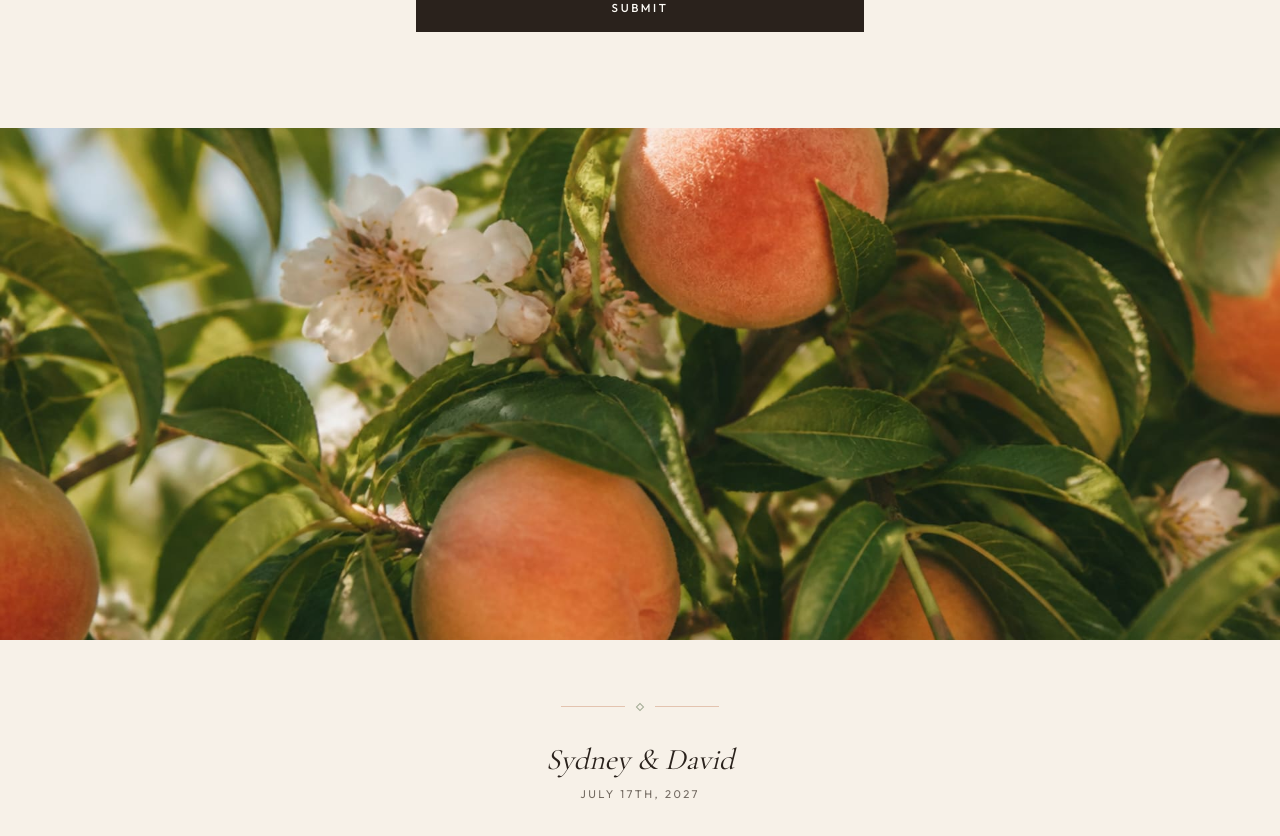
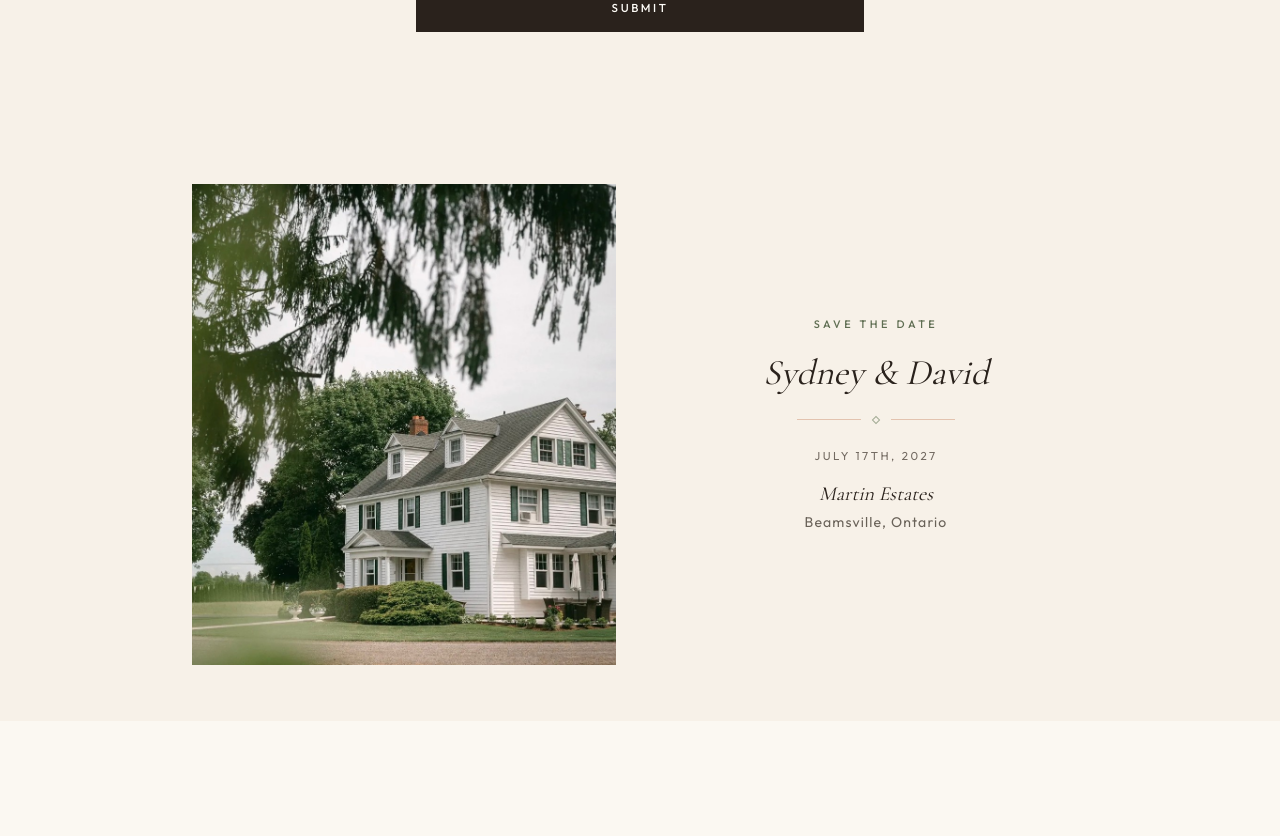
Before and after one commit to AndrewC107/SydneyAndDavid_Wedding, a Next.js app: page / in a window 1280 px wide. Shown: the part 2080-2916 px from the top of the page. After the commit the page ends 2801 px from the top, so only its background shows below. Built offline with nearby package versions, Linux system fonts and the light colour scheme.

Commit message:
2 Updates

```diff
--- a/app/layout.tsx
+++ b/app/layout.tsx
@@ -36,10 +36,10 @@ export const metadata: Metadata = {
     siteName: coupleNames,
     images: [
       {
-        url: "/images/visual-peaches.jpg",
-        width: 1200,
-        height: 675,
-        alt: `Ripe peaches and blossoms — ${coupleNames} Save the Date`,
+        url: "/images/hero-orchard.jpg",
+        width: 1600,
+        height: 2133,
+        alt: `Sunlit peach orchard — ${coupleNames} Save the Date`,
       },
     ],
   },
@@ -47,7 +47,7 @@ export const metadata: Metadata = {
     card: "summary_large_image",
     title: wedding.meta.title,
     description: wedding.meta.description,
-    images: ["/images/visual-peaches.jpg"],
+    images: ["/images/hero-orchard.jpg"],
   },
 };
 
--- a/app/page.tsx
+++ b/app/page.tsx
@@ -2,7 +2,6 @@ import { Footer } from "@/components/Footer";
 import { Hero } from "@/components/Hero";
 import { Intro } from "@/components/Intro";
 import { RSVPForm } from "@/components/RSVPForm";
-import { VisualBreak } from "@/components/VisualBreak";
 
 export default function HomePage() {
   return (
@@ -10,7 +9,6 @@ export default function HomePage() {
       <Hero />
       <Intro />
       <RSVPForm />
-      <VisualBreak />
       <Footer />
     </main>
   );
--- a/components/Footer.tsx
+++ b/components/Footer.tsx
@@ -1,16 +1,41 @@
+import Image from "next/image";
 import { Divider } from "@/components/Divider";
-import { coupleNames, wedding } from "@/config/wedding";
+import { coupleNames, venueLocation, wedding } from "@/config/wedding";
 
 export function Footer() {
   return (
-    <footer className="bg-ivory px-6 py-14 text-center sm:py-16">
-      <Divider />
-      <p className="mt-8 font-display text-3xl text-espresso italic">
-        {coupleNames}
-      </p>
-      <p className="mt-2 font-sans text-[0.7rem] tracking-[0.22em] text-charcoal/70 uppercase">
-        {wedding.date.display}
-      </p>
+    <footer className="bg-ivory px-6 py-10 sm:px-8 sm:py-14">
+      <div className="mx-auto grid max-w-4xl items-center gap-8 md:grid-cols-2 md:gap-12">
+        <Image
+          src="/images/visual-estate.jpg"
+          alt="White estate house at Martin Estates, framed by trees and a gravel drive"
+          width={903}
+          height={1024}
+          sizes="(max-width: 768px) 92vw, 28rem"
+          className="mx-auto h-auto w-full max-w-md"
+        />
+
+        <div className="text-center">
+          <p className="font-sans text-[0.68rem] font-medium tracking-[0.32em] text-olive uppercase">
+            Save the Date
+          </p>
+          <p className="mt-5 font-display text-3xl text-espresso italic sm:text-4xl">
+            {coupleNames}
+          </p>
+          <div className="mt-6 flex justify-center">
+            <Divider />
+          </div>
+          <p className="mt-6 font-sans text-[0.72rem] tracking-[0.22em] text-charcoal/70 uppercase">
+            {wedding.date.display}
+          </p>
+          <p className="mt-4 font-display text-xl text-espresso italic">
+            {wedding.venue.name}
+          </p>
+          <p className="mt-1 font-sans text-sm tracking-[0.08em] text-charcoal/75">
+            {venueLocation}
+          </p>
+        </div>
+      </div>
     </footer>
   );
 }
--- a/components/VisualBreak.tsx
+++ /dev/null
@@ -1,15 +0,0 @@
-import Image from "next/image";
-
-export function VisualBreak() {
-  return (
-    <section className="relative h-[46vh] min-h-[16rem] overflow-hidden sm:h-[56vh] md:h-[64vh]">
-      <Image
-        src="/images/visual-peaches.jpg"
-        alt="Ripe peaches nestled among green leaves and white blossoms"
-        fill
-        sizes="100vw"
-        className="object-cover object-center"
-      />
-    </section>
-  );
-}
```
Also changed, not shown: public/images/visual-estate.jpg (added).
